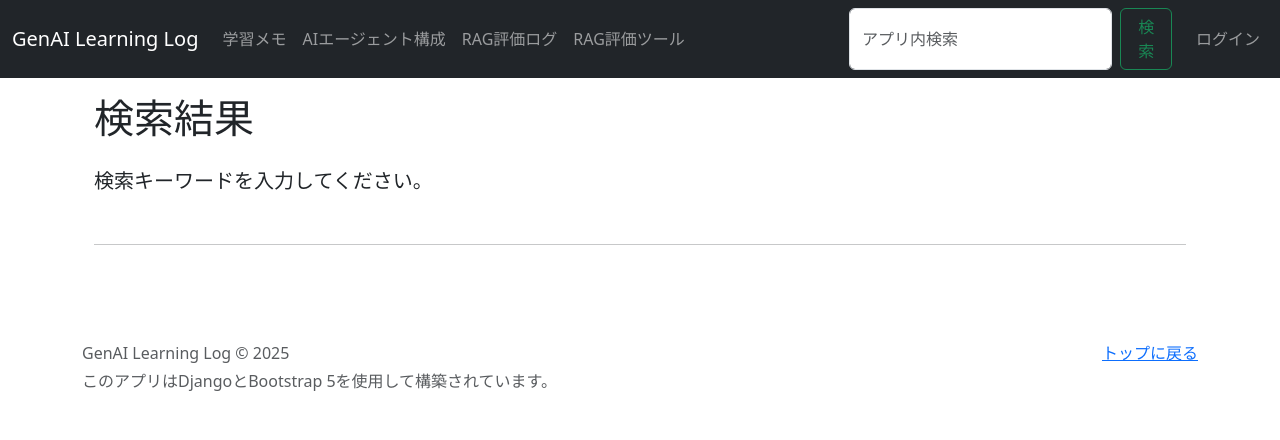
After one commit to kolinz/GenAI-Learning-Log, a Django app: page /search/ in a window 1280 px wide. The commit adds this page. Shown: the top 440 px of the page. Run offline with Django 5.2, Linux system fonts and the light colour scheme.

Commit message:
feat: Add search functionality to apps

```diff
--- a/config/urls.py
+++ b/config/urls.py
@@ -6,6 +6,7 @@ from django.conf import settings
 from django.conf.urls.static import static
 from django.conf.urls.i18n import set_language # 多言語対応
 from django.urls import reverse_lazy
+from . import views as config_views
 
 
 urlpatterns = [
@@ -22,6 +23,9 @@ urlpatterns = [
 
     # 言語切り替えのためのURL
     path('i18n/setlang/', set_language, name='set_language'),
+
+    # 検索ビューへのパスを追加
+    path('search/', config_views.search_results_view, name='search_results'),
 ]
 
 if settings.DEBUG:
--- /dev/null
+++ b/config/views.py
@@ -0,0 +1,40 @@
+# config/views.py
+
+from django.shortcuts import render
+from django.db.models import Q
+from memo_app.models import LearningMemo
+from rag_app.models import RAGEvaluation
+from rag_config_log.models import RAGConfiguration
+
+def search_results_view(request):
+    """
+    全アプリのモデルを横断的に検索するビュー
+    """
+    query = request.GET.get('q')
+    results = {
+        'memos': [],
+        'rag_configs': [],
+        'rag_evals': []
+    }
+
+    if query:
+        # 学習メモを検索
+        memo_queryset = LearningMemo.objects.filter(
+            Q(input_text__icontains=query) | Q(subject__icontains=query)
+        ).order_by('-created_at')
+        results['memos'] = memo_queryset
+
+        # RAG構成を検索
+        rag_config_queryset = RAGConfiguration.objects.filter(
+            Q(config_name__icontains=query) | Q(description__icontains=query)
+        ).order_by('-created_at')
+        results['rag_configs'] = rag_config_queryset
+
+        # RAG評価ログを検索
+        rag_eval_queryset = RAGEvaluation.objects.filter(
+            Q(question__icontains=query) | Q(actual_answer__icontains=query) | Q(notes__icontains=query)
+        ).order_by('-evaluation_date')
+        results['rag_evals'] = rag_eval_queryset
+
+    context = {'query': query, 'results': results}
+    return render(request, 'search_results.html', context)
--- a/templates/base.html
+++ b/templates/base.html
@@ -39,8 +39,11 @@
                         <a class="nav-link" href="{% url 'rag_evaluator_tool:evaluator_home' %}">{% trans "RAG評価ツール" %}</a>
                     </li>
                 </ul>
+                <form class="d-flex me-3" method="get" action="{% url 'search_results' %}">
+                    <input class="form-control me-2" type="search" placeholder="{% trans 'アプリ内検索' %}" aria-label="Search" name="q">
+                    <button class="btn btn-outline-success" type="submit">{% trans '検索' %}</button>
+                </form>
                 <ul class="navbar-nav">
-
                     {% comment %}
                     <li class="nav-item dropdown me-2">
                         <a class="nav-link dropdown-toggle" href="#" id="languageDropdown" role="button" data-bs-toggle="dropdown" aria-expanded="false">
--- /dev/null
+++ b/templates/search_results.html
@@ -0,0 +1,90 @@
+{% extends 'base.html' %}
+{% load i18n %}
+
+{% block title %}{% trans "検索結果" %} - {{ query }}{% endblock %}
+
+{% block content %}
+    <div class="container mt-4">
+        <h1 class="mb-4">{% trans "検索結果" %}</h1>
+
+        {% if query %}
+            <p class="lead">
+                {% trans "キーワード" %} <strong>"{{ query }}"</strong> {% trans "に一致する結果が以下のカテゴリで見つかりました。" %}
+            </p>
+        {% else %}
+            <p class="lead">{% trans "検索キーワードを入力してください。" %}</p>
+        {% endif %}
+
+        <hr class="my-5">
+
+        {# --- 学習メモの検索結果 --- #}
+        {% if results.memos %}
+            <h2 class="mb-3">{% trans "学習メモ" %} ({{ results.memos|length }})</h2>
+            <div class="row row-cols-1 row-cols-sm-2 row-cols-md-3 g-3">
+                {% for memo in results.memos %}
+                    <div class="col">
+                        <div class="card shadow-sm h-100">
+                            <div class="card-body d-flex flex-column">
+                                <h5 class="card-title text-primary">{{ memo.subject }} - {{ memo.year }}年 ({{ memo.lesson_date|date:"Y/m/d" }})</h5>
+                                {% if memo.unit %}<small class="text-muted">{% trans "単元" %}: {{ memo.unit }}</small>{% endif %}
+                                <p class="card-text mt-2 mb-2 flex-grow-1 markdown-content">{{ memo.input_text|truncatechars:100|striptags|linebreaksbr }}</p>
+                                <div class="mt-auto">
+                                    <a href="{% url 'memo_app:memo_detail' memo.pk %}" class="btn btn-sm btn-outline-secondary">{% trans "詳細" %}</a>
+                                </div>
+                            </div>
+                        </div>
+                    </div>
+                {% endfor %}
+            </div>
+            <hr class="my-5">
+        {% endif %}
+
+        {# --- RAG構成の検索結果 --- #}
+        {% if results.rag_configs %}
+            <h2 class="mb-3">{% trans "RAG構成" %} ({{ results.rag_configs|length }})</h2>
+            <div class="row row-cols-1 row-cols-sm-2 row-cols-md-3 g-3">
+                {% for config in results.rag_configs %}
+                    <div class="col">
+                        <div class="card shadow-sm h-100">
+                            <div class="card-body d-flex flex-column">
+                                <h5 class="card-title text-primary">{{ config.config_name }}</h5>
+                                <p class="card-text flex-grow-1">{{ config.rag_model_name }} / {{ config.embedding_model_name }}</p>
+                                <div class="mt-auto">
+                                    <a href="{% url 'rag_config_log:rag_config_detail' config.pk %}" class="btn btn-sm btn-outline-secondary">{% trans "詳細" %}</a>
+                                </div>
+                            </div>
+                        </div>
+                    </div>
+                {% endfor %}
+            </div>
+            <hr class="my-5">
+        {% endif %}
+
+        {# --- RAG評価ログの検索結果 --- #}
+        {% if results.rag_evals %}
+            <h2 class="mb-3">{% trans "RAG評価ログ" %} ({{ results.rag_evals|length }})</h2>
+            <div class="row row-cols-1 row-cols-sm-2 row-cols-md-3 g-3">
+                {% for eval in results.rag_evals %}
+                    <div class="col">
+                        <div class="card shadow-sm h-100">
+                            <div class="card-body d-flex flex-column">
+                                <h5 class="card-title text-primary">{% trans "質問" %}: {{ eval.question|truncatechars:50 }}</h5>
+                                <p class="card-text flex-grow-1">{% trans "評価日時" %}: {{ eval.evaluation_date|date:"Y/m/d H:i" }}</p>
+                                <div class="mt-auto">
+                                    <a href="{% url 'rag_app:rag_evaluation_detail' eval.pk %}" class="btn btn-sm btn-outline-secondary">{% trans "詳細" %}</a>
+                                </div>
+                            </div>
+                        </div>
+                    </div>
+                {% endfor %}
+            </div>
+            <hr class="my-5">
+        {% endif %}
+
+        {% if not results.memos and not results.rag_configs and not results.rag_evals and query %}
+            <div class="alert alert-warning" role="alert">
+                {% trans "検索キーワード" %} "<strong>{{ query }}</strong>" {% trans "に一致する結果は見つかりませんでした。" %}
+            </div>
+        {% endif %}
+    </div>
+{% endblock %}
```
Also changed, not shown: memo_app/views.py (+21 -0 lines), rag_app/views.py (+18 -1 lines), rag_config_log/views.py (+19 -1 lines), 1 other file.
